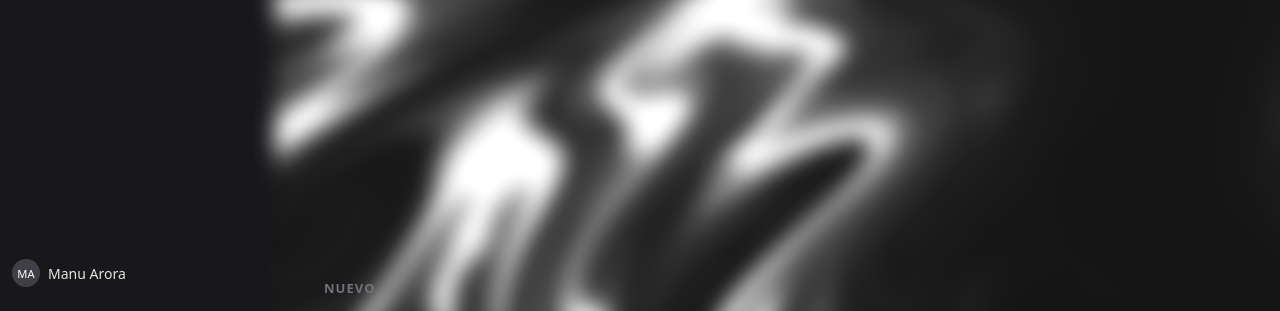
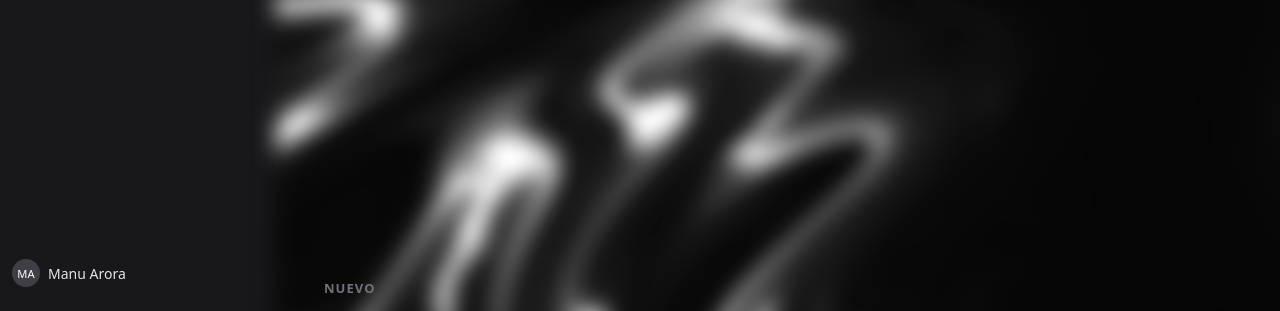
Before and after one commit to Jean7z/webrip2, a plain HTML site: page index.html in a window 1280 px wide. Shown: the part 489-800 px from the top of the page. Drawn offline with Linux system fonts and the light colour scheme; animation ran at ten frames a second.

Commit message:
Shader: fix Chrome (retry contexto WebGL, no ocultar con reduced-motion) + 45% mas oscuro

```diff
--- a/css/styles.css
+++ b/css/styles.css
@@ -302,6 +302,4 @@
   .rail-label { opacity: 1; }
   .overlay { transition: none; transform: none; opacity: 0; pointer-events: none; }
   .card-media { transition: none; }
-  #waves canvas { display: none; }
-  .app { background: radial-gradient(120% 90% at 50% 0%, #101b33 0%, #060b16 100%); }
 }
--- a/index.html
+++ b/index.html
@@ -5,7 +5,7 @@
 <meta name="viewport" content="width=device-width, initial-scale=1, viewport-fit=cover">
 <meta name="theme-color" content="#09090b">
 <title>Acme Store</title>
-<link rel="stylesheet" href="css/styles.css?v=7">
+<link rel="stylesheet" href="css/styles.css?v=8">
 </head>
 <body>
 <main class="app">
@@ -110,7 +110,7 @@
 
 </main>
 
-<script type="module" src="js/waves.js?v=3"></script>
+<script type="module" src="js/waves.js?v=4"></script>
 <script defer src="js/sidebar.js"></script>
 </body>
 </html>
--- a/js/waves.js
+++ b/js/waves.js
@@ -5,16 +5,32 @@
 const container = document.getElementById("waves");
 let renderer;
 
-try {
-  renderer = new THREE.WebGLRenderer({ antialias: true, alpha: false });
-  // 1.5: suficiente con el blur del fondo, la mitad de pixels que 2x
-  renderer.setPixelRatio(Math.min(window.devicePixelRatio, 1.5));
-  container.appendChild(renderer.domElement);
-} catch (e) {
+// Chrome (Android) puede fallar al crear el contexto con antialias —
+// reintenta con opciones mas conservadoras antes de rendirse.
+const attempts = [
+  { antialias: true, powerPreference: "high-performance" },
+  { antialias: false },
+  { antialias: false, failIfMajorPerformanceCaveat: false, depth: false, stencil: false },
+];
+let lastErr;
+for (const opts of attempts) {
+  try {
+    renderer = new THREE.WebGLRenderer(opts);
+    break;
+  } catch (e) {
+    lastErr = e;
+  }
+}
+
+if (!renderer) {
   container.innerHTML =
     '<p style="color:#fff;text-align:center;padding-top:40vh">WebGL no disponible</p>';
-  throw e;
+  throw lastErr;
 }
+// 1.5: suficiente con el blur del fondo, la mitad de pixels que 2x
+renderer.setPixelRatio(Math.min(window.devicePixelRatio, 1.5));
+container.appendChild(renderer.domElement);
+renderer.domElement.addEventListener("webglcontextlost", (e) => e.preventDefault());
 
 const scene = new THREE.Scene();
 const camera = new THREE.OrthographicCamera(-1, 1, 1, -1, 0, 1);
@@ -44,6 +60,7 @@
   else if(hasUpcomingReminders)fragColor=vec4(vec3(0.1,0.5,0.2)/abs(sin(iTime-uv.y-uv.x)),1.0);
   else                         fragColor=vec4(vec3(0.1)/abs(sin(iTime-uv.y-uv.x)),1.0);
   if(!disableCenterDimming) fragColor.rgb=mix(fragColor.rgb*0.3,fragColor.rgb,dim);
+  fragColor.rgb*=0.45; // oscurecer el fondo (ajustable)
 }
 void main(){
   vec4 c; mainImage(c,vTextureCoord*iResolution); gl_FragColor=c;
```
